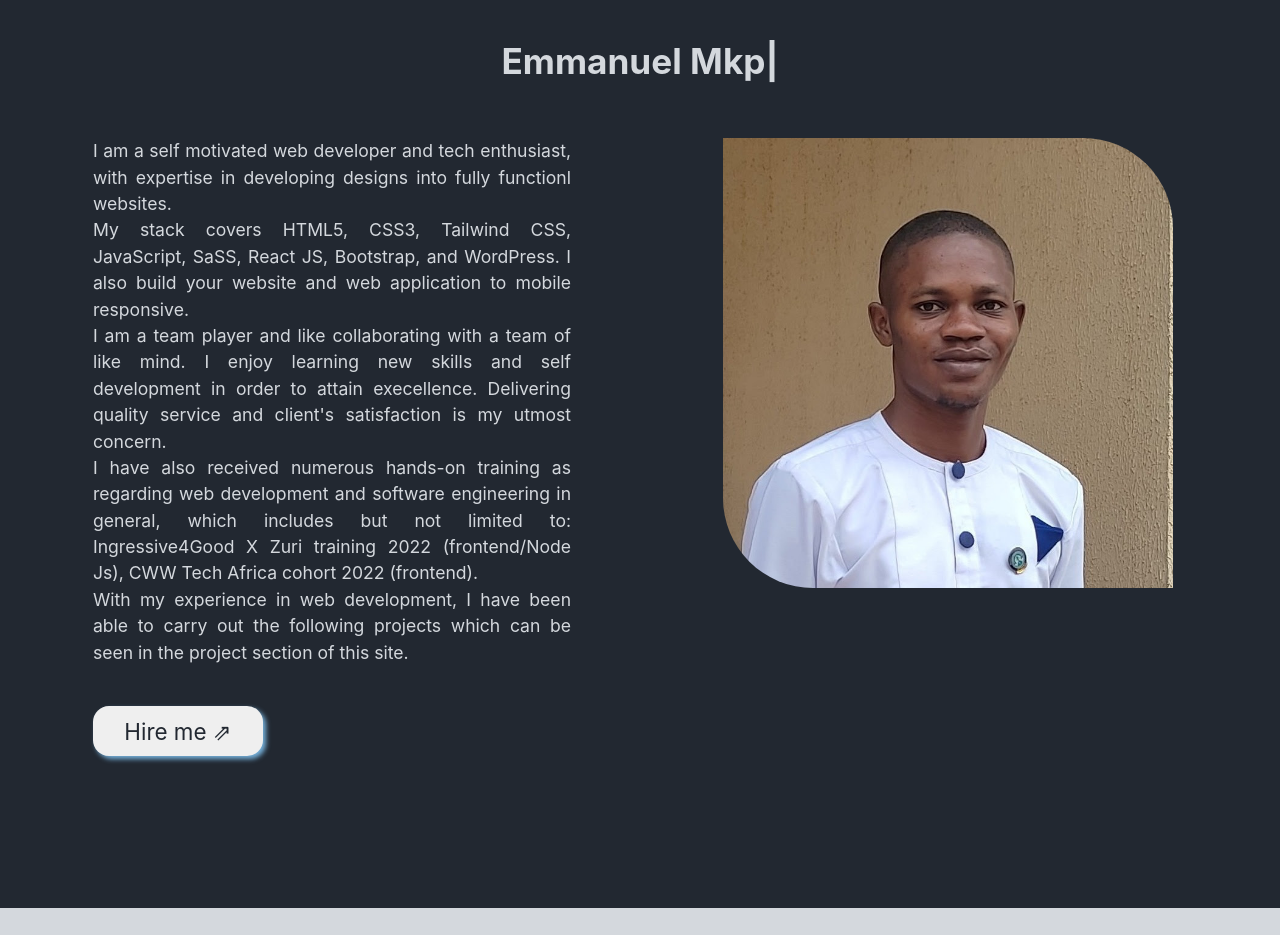
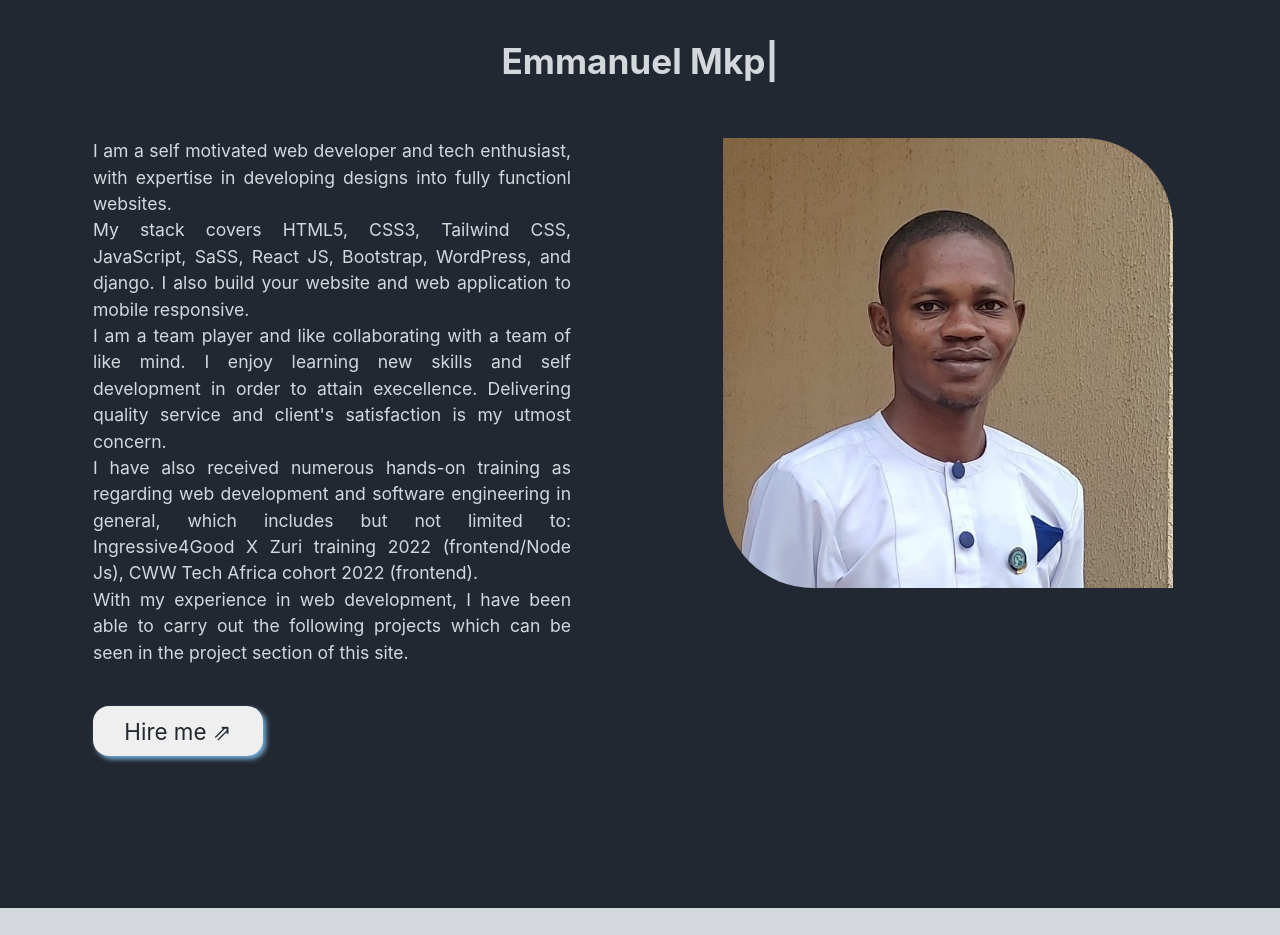
Before and after one commit to Emmadegreat/emftech-portfolio, a React (Create React App) app: page / in a window 1280 px wide. Shown: the part 840-1775 px from the top of the page. Built offline with nearby package versions, Linux system fonts and the light colour scheme.

Commit message:
codes optimized

```diff
--- a/src/components/pages/about.js
+++ b/src/components/pages/about.js
@@ -55,7 +55,7 @@ const About = () => {
             <p>
               I am a self motivated web developer and tech enthusiast, with expertise in
               developing designs into fully functionl websites. <br />
-              My stack covers HTML5, CSS3, Tailwind CSS, JavaScript, SaSS, React JS, Bootstrap, and WordPress.
+              My stack covers HTML5, CSS3, Tailwind CSS, JavaScript, SaSS, React JS, Bootstrap, WordPress, and django.
               I also build your website and web application to mobile responsive. <br /> I am a team
               player and like collaborating with a team of like mind. I enjoy learning new skills
               and self development in order to attain execellence. Delivering quality service and
--- a/src/components/style/navigation.css
+++ b/src/components/style/navigation.css
@@ -74,16 +74,18 @@
         padding: 1.5rem 0.8rem;
         flex-direction: column;
         text-align: left;
-        transition: 0.4s ease;
-    }
+        transition: 0.8s all ease;
+        -webkit-transition: 0.8s all ease;
+        -moz-transition: 0.8s all ease;
+        -ms-transition: 0.8s all ease;
+        -o-transition: 0.8s all ease;
+}
     .nav-menu.active{
         left: 0;
     }
 
     .nav-bar .nav-menu .nav-item{
         padding: 1rem;
-        /*margin: auto;*/
-        color: #222831;
     }
     .nav-bar .nav-menu .nav-item a{
         color: #fff;
```
